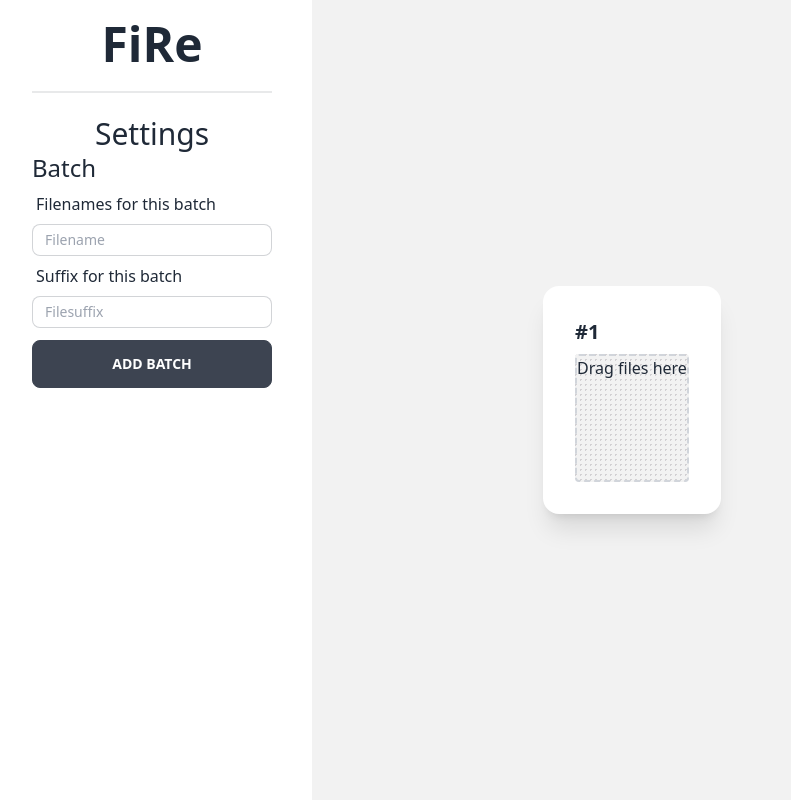
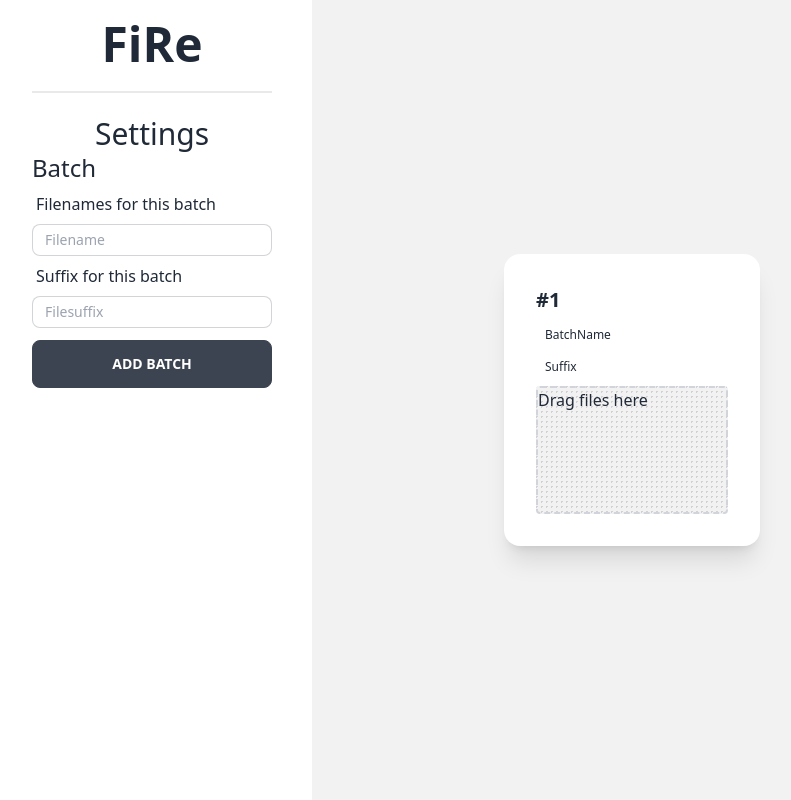
Before and after one commit to svnoak/FIRE-CLIENT, a Vue app: page / in a window 1280 px wide. Shown: the whole page, without its empty margins (8-799 px from the left). Built offline with nearby package versions, Linux system fonts and the light colour scheme.

Commit message:
adding props from app to batch

```diff
--- a/src/App.vue
+++ b/src/App.vue
@@ -6,6 +6,11 @@ export default {
   components: {
     SettingsArea,
     Batch
+  },
+  data(){
+    return {
+      batchList: [{id: 1, name:"BatchName", suffix:"Suffix"}]
+    }
   }
 }
 </script>
@@ -14,7 +19,14 @@ export default {
 <main class="bg-base-200 flex min-h-screen">
   <SettingsArea />
   <div class="flex flex-col justify-center items-center grow">
-    <Batch />
+    <Batch v-for="(batch, index) in batchList"
+    :key = index
+    :title = batch.id
+    :name = batch.name
+    :suffix = batch.suffix
+    :id = batch.id
+
+    />
   </div>
 </main>
 </template>
--- a/src/components/Batch.vue
+++ b/src/components/Batch.vue
@@ -4,14 +4,17 @@ import BatchImageArea from './BatchImageArea.vue';
 export default {
     components: {
         BatchImageArea
-    }
+    },
+    props: ["id", "title", "name", "suffix"]
 }
 </script>
 
 <template>
-    <div class="card bg-base-100 shadow-xl">
+    <div :id=id class="card bg-base-100 shadow-xl">
         <div class="card-body">
-            <h2 class="card-title">#1</h2>
+            <h2 class="card-title">#{{id}}</h2>
+            <input type="text" :value=name class="input input-xs input-ghost w-full max-w-xs">
+            <input type="text" :value=suffix class="input input-xs input-ghost w-full max-w-xs">
             <BatchImageArea />
         </div>
     </div>
```
